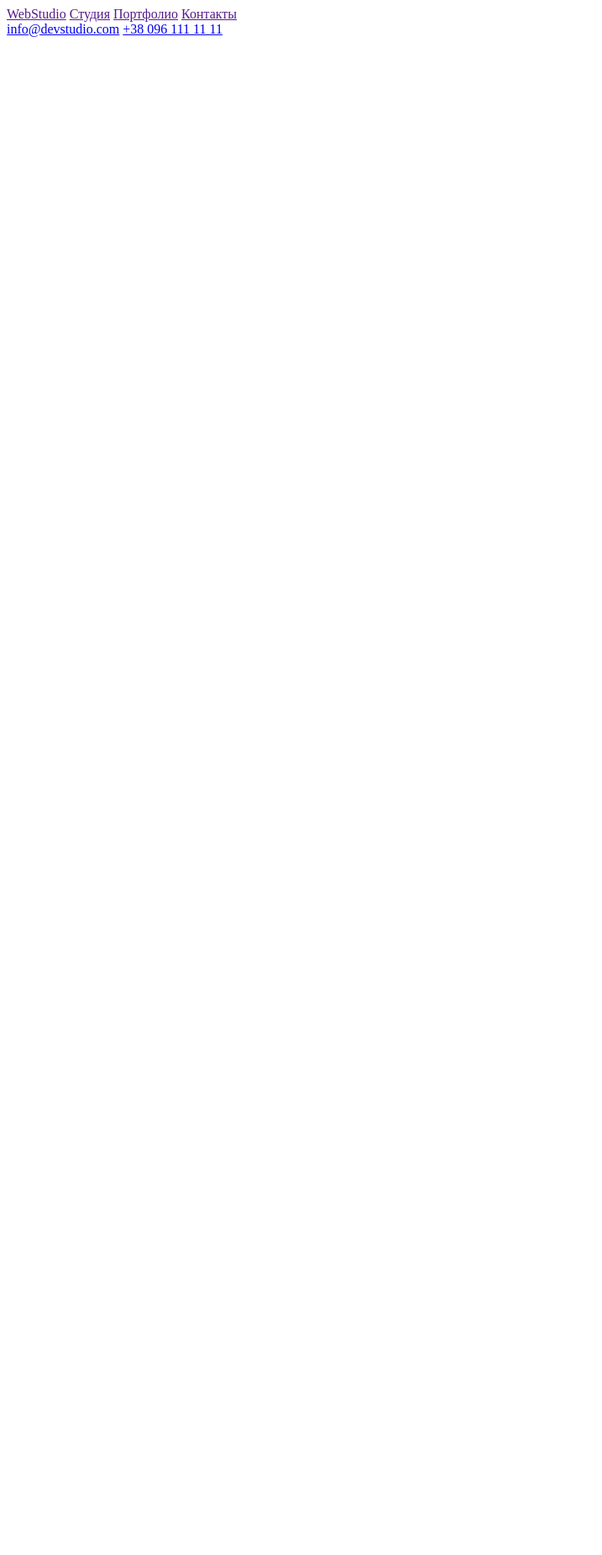
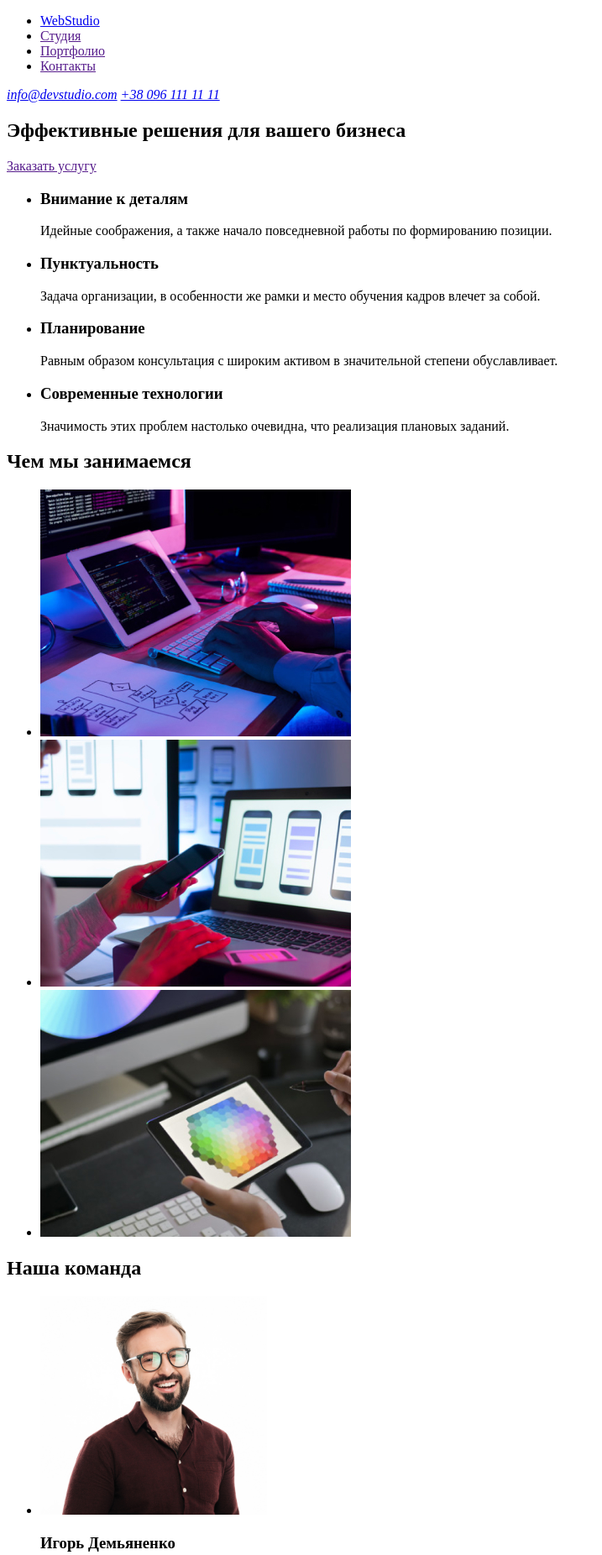
Before and after one commit to AleksandrNesterenko/goit-markup-hw-01, a plain HTML site: page index.html in a window 1280 px wide. Shown: the top 1852 px of the page at 84% size, without its empty margins (0-717 px from the left). Before the commit the page ends 800 px from the top, so only its background shows below. Drawn offline with Linux system fonts and the light colour scheme.

Commit message:
ДЗ на проверку

```diff
--- a/index.html
+++ b/index.html
@@ -8,18 +8,103 @@
 <body>
     <header>
         <nav>
-            <a href=""><span>Web</span>Studio</a>
-            <a href="">Студия</a>
-            <a href="">Портфолио</a>
-            <a href="">Контакты</a>
+            <ul>
+                <li>
+                    <a href="./index.html"><span>Web</span><span>Studio</span></a>
+                </li>
+                <li>
+                    <a href="">Студия</a>
+                </li>
+                <li>
+                    <a href="">Портфолио</a>
+                </li>
+                <li>
+                    <a href="">Контакты</a>
+                </li>
+            </ul>
         </nav>
-        <section>
+        <address>
             <a href="mailto:info@devstudio.com">info@devstudio.com</a>
             <a href="tel:+380961111111">+38 096 111 11 11</a>
+        </address>
+    </header>
+    <main>
+        <!-- hero -->
+        <section>
+            <h1>Эффективные решения для вашего бизнеса</h1>
+            <a href="">Заказать услугу</a>
         </section>
-    </header>
-    <main></main>
-    <footer></footer>
-
+        <!-- advantages -->
+        <section>
+            <h2 hidden>Преимущества</h2>
+            <ul>
+                <li>
+                    <h3>Внимание к деталям</h3>
+                    <p>Идейные соображения, а также начало повседневной работы по формированию позиции.</p>
+                </li>
+                <li>
+                    <h3>Пунктуальность</h3>
+                    <p>Задача организации, в особенности же рамки и место обучения кадров влечет за собой.</p>
+                </li>
+                <li>
+                    <h3>Планирование</h3>
+                    <p>Равным образом консультация с широким активом в значительной степени обуславливает.</p>
+                </li>
+                <li>
+                    <h3>Современные технологии</h3>
+                    <p>Значимость этих проблем настолько очевидна, что реализация плановых заданий.</p>
+                </li>
+            </ul>
+        </section>
+        <!-- about -->
+        <section>
+            <h2>Чем мы занимаемся</h2>
+            <ul>
+                <li>
+                    <img src="./images/about/box1.jpg" alt="фронт-энд разработка" width="370" height="294">
+                </li>
+                <li>
+                    <img src="./images/about/box2.jpg" alt="разработка мобильных приложений" width="370" height="294">
+                </li>
+                <li>
+                    <img src="./images/about/box3.jpg" alt="разработка игр" width="370" height="294">
+                </li>
+            </ul>
+        </section>
+        <!-- command -->
+        <section>
+            <h2>Наша команда</h2>
+            <ul>
+                <li>
+                    <img src="./images/command/igor_dem.jpg" alt="фотография дизайнера продукта" width="270" height="260">
+                    <h3>Игорь Демьяненко</h3>
+                    <p lang="en">Product Designer</p>
+                </li>
+                <li>
+                    <img src="./images/command/olga_rep.jpg" alt="фотография фронт-энд разработчика" width="270" height="260">
+                    <h3>Ольга Репина</h3>
+                    <p lang="en">Frontend Developer</p>
+                </li>
+                <li>
+                    <img src="./images/command/nikolai_ter.jpg" alt="фотография маркетолога" width="270" height="260">
+                    <h3>Николай Тарасов</h3>
+                    <p lang="en">Marketing</p>
+                </li>
+                <li>
+                    <img src="./images/command/mahail_erm.jpg" alt="фотография проектировщика" width="270" height="260">
+                    <h3>Михаил Ермаков</h3>
+                    <p lang="en">UI Designer</p>
+                </li>
+            </ul>
+        </section>
+    </main>
+    <footer>
+        <a href="./index.html"><span>Web</span><span>Studio</span></a>
+        <address>
+            <a href="https://goo.gl/maps/Fe4PKMYuGCPEi5KR7" target="_blank">г. Киев, пр-т Леси Украинки, 26</a>
+            <a href="mailto:info@example.com">info@example.com</a>
+            <a href="tel:+380991111111">+38 099 111 11 11</a>
+        </address>
+    </footer>
 </body>
 </html>
```
Also changed, not shown: images/about/box1.jpg (added), images/about/box2.jpg (added), images/about/box3.jpg (added), images/command/igor_dem.jpg (added), images/command/mahail_erm.jpg (added), images/command/nikolai_ter.jpg (added), images/command/olga_rep.jpg (added).
